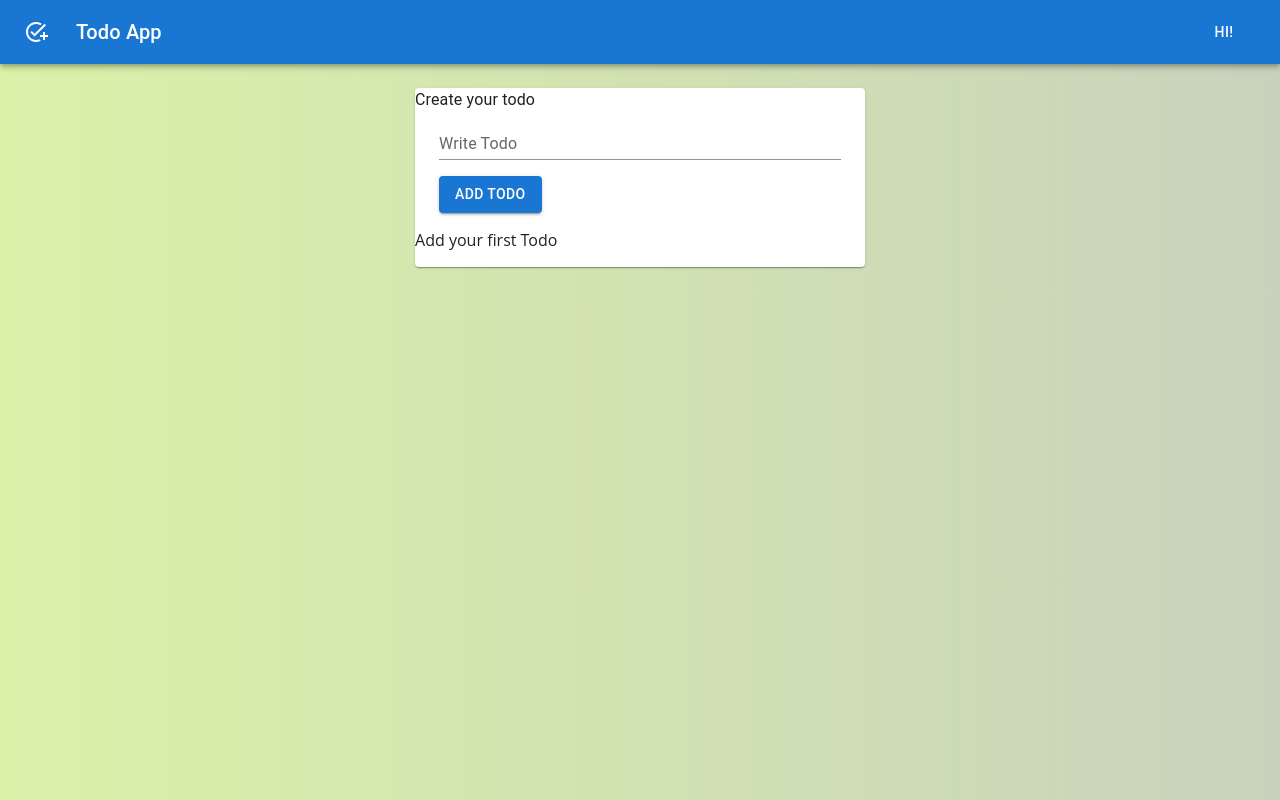
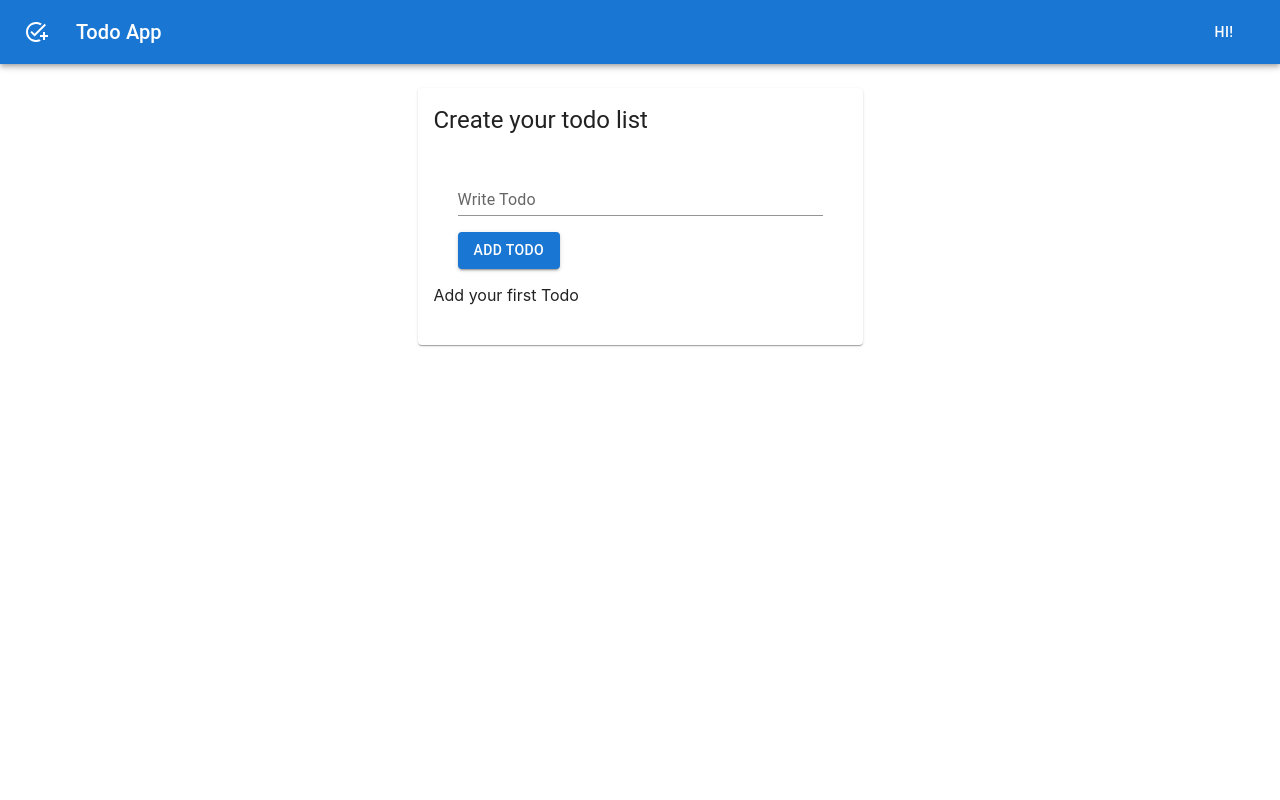
Before and after one commit to bappa-coco/todo-app, a React (Create React App) app: page / in a window 1280 px wide. Built offline with nearby package versions, Linux system fonts and the light colour scheme.

Commit message:
#1 : data save in local storage

```diff
--- a/src/App.tsx
+++ b/src/App.tsx
@@ -1,20 +1,12 @@
 import React from "react";
-import "./App.css";
 import Header from "./Components/Header";
 import TodoListItem from "./Components/TodoListItem";
-import { Card,  Grid, Typography } from "@mui/material";
+import { Card, CardContent, CardHeader, Grid } from "@mui/material";
 
 function App() {
   return (
     <>
       <Header />
-      {/* <div className="todo-app">
-        <header>
-          <h1>Todo List Item</h1>
-        </header>
-        <TodoListItem />
-      </div> */}
-
       <Grid
         container
         direction="column"
@@ -22,13 +14,13 @@ function App() {
         alignItems="center"
         py={3}
       >
-        <Card sx={{ minWidth: 450 }}>
-          <Grid item md={12} sm={12} xs={12}>
-            <Typography>Create your todo</Typography>
-          </Grid>
-          <Grid item md={12} sm={12} xs={12}>
+        <Card sx={{ minWidth: 445 }}>
+          <CardHeader
+            title="Create your todo list"
+          />
+          <CardContent>
             <TodoListItem />
-          </Grid>
+          </CardContent>
         </Card>
       </Grid>
     </>
--- a/src/Components/TodoList.tsx
+++ b/src/Components/TodoList.tsx
@@ -75,6 +75,14 @@ const TodoList = ({
                 </Typography>
               </Grid>
               <Grid item>
+                <Grid
+                  container
+                  direction="row"
+                  justifyContent="flex-end"
+                  alignItems="center"
+                >
+                  <Grid item>
+                    {" "}
                     <IconButton
                       aria-label="delete"
                       onClick={() => setEditTodo(true)}
@@ -83,6 +91,7 @@ const TodoList = ({
                     </IconButton>
                   </Grid>
                   <Grid item>
+                    {" "}
                     <IconButton
                       aria-label="delete"
                       color="primary"
@@ -91,6 +100,8 @@ const TodoList = ({
                       <DeleteIcon />
                     </IconButton>
                   </Grid>
+                </Grid>
+              </Grid>{" "}
             </Grid>
           </Item>
           {editTodo && (
```
Lines whose indentation alone changed are shown as unchanged.
